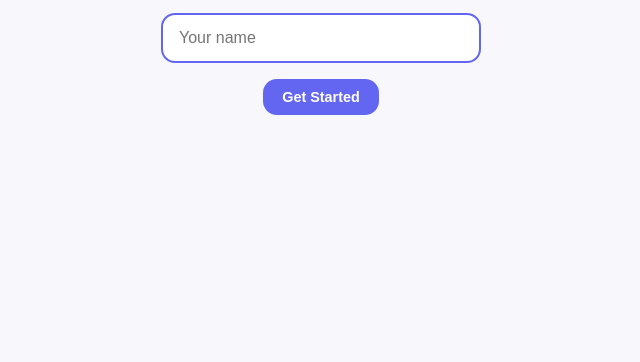
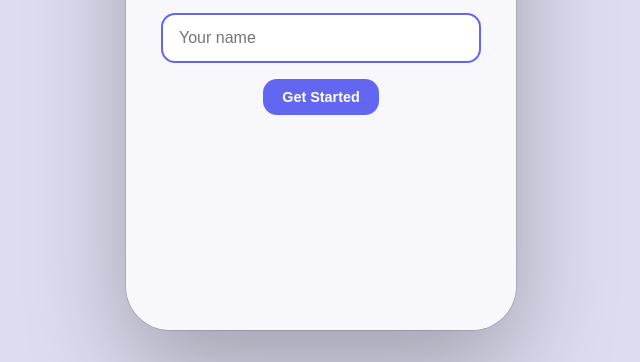
Before and after one commit to gatehousestrategic/togenda, a plain HTML site: page index.html in a window 1280 px wide. Shown: the part 438-800 px from the top of the page, without its empty margins (319-959 px from the left). Drawn offline with nearby package versions, Linux system fonts and the light colour scheme.

Commit message:
Desktop: constrain to phone frame

```diff
--- a/index.html
+++ b/index.html
@@ -14,6 +14,7 @@
   <title>Togenda</title>
 </head>
 <body>
+<div id="app-frame">
 
   <!-- ── Name setup (first visit) ─────────────────────────────── -->
   <div id="name-setup" class="screen hidden">
@@ -147,5 +148,6 @@
   <script src="/config.js"></script>
   <script src="/app.js"></script>
 
+</div><!-- #app-frame -->
 </body>
 </html>
--- a/styles.css
+++ b/styles.css
@@ -37,12 +37,60 @@ body {
   user-select: none;
 }
 
+/* ── Desktop shell: center a phone-width column ───────────────── */
+@media (min-width: 600px) {
+  body {
+    background: #ddddf0;
+    display: flex;
+    align-items: center;
+    justify-content: center;
+    min-height: 100vh;
+    overflow: auto;
+  }
+}
+
+@media (min-width: 600px) and (prefers-color-scheme: dark) {
+  body { background: #0a0a14; }
+}
+
+/* ── App frame (desktop: phone shell) ────────────────────────── */
+#app-frame {
+  position: fixed;
+  inset: 0;
+  display: contents; /* transparent on mobile — no effect */
+}
+
+@media (min-width: 600px) {
+  #app-frame {
+    display: block;
+    position: relative;
+    width: 390px;
+    height: min(844px, 92vh);
+    border-radius: 44px;
+    overflow: hidden;
+    box-shadow:
+      0 40px 100px rgba(0,0,0,0.28),
+      0 0 0 1px rgba(255,255,255,0.12) inset,
+      0 0 0 1px rgba(0,0,0,0.12);
+    /* transform creates a new containing block for position:fixed children */
+    transform: translateZ(0);
+    background: var(--bg);
+  }
+}
+
 /* ── Screens ──────────────────────────────────────────────────── */
 .screen {
   position: fixed;
   inset: 0;
   display: flex;
   flex-direction: column;
+}
+
+@media (min-width: 600px) {
+  .screen {
+    position: absolute;
+    border-radius: inherit;
+  }
 }
 
 .hidden { display: none !important; }
```
